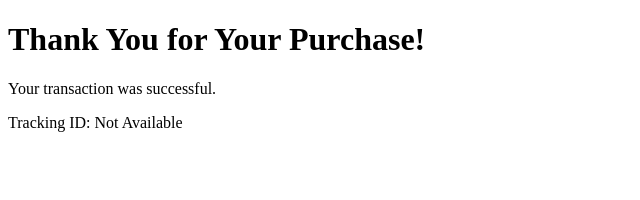
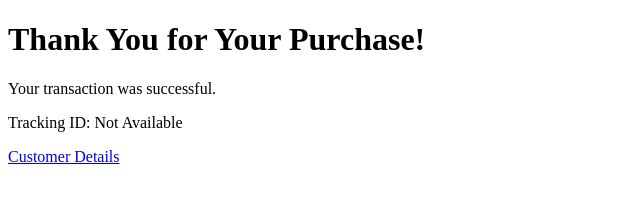
Before and after one commit to Gkilroywork/webtest, a plain HTML site: page conversions.html in a window 1280 px wide. Shown: the whole page, without its empty margins (0-640 px from the left). Drawn offline with Linux system fonts and the light colour scheme.

Commit message:
datalayer for conversions.html and product.html

```diff
--- a/conversions.html
+++ b/conversions.html
@@ -48,9 +48,18 @@
     <!--Second UTT from program 31538-->
 	<script> ire('identify', {customerid: '' /*INSERT CUSTOMER ID*/, customeremail: '' /*INSERT SHA1 HASHED CUSTOMER EMAIL*/}); </script>
 
+    <script>
+        dataLayer = [];
+      </script>
+
     <h1>Thank You for Your Purchase!</h1>
     <p>Your transaction was successful.</p>
     <p>Tracking ID: <span id="tracking-id">Loading...</span></p>
+
+<a href="#" onclick="dataLayer.push({
+    'customerId': 'nc0983255659',
+    'customerEmail': '871876c13fecaf15b4d51df0b2b187dc7c1d8bb7'
+   });">Customer Details</a>
 
     <script>
         if (irclickid) {
```
Also changed, not shown: product.html (+8 -0 lines).
